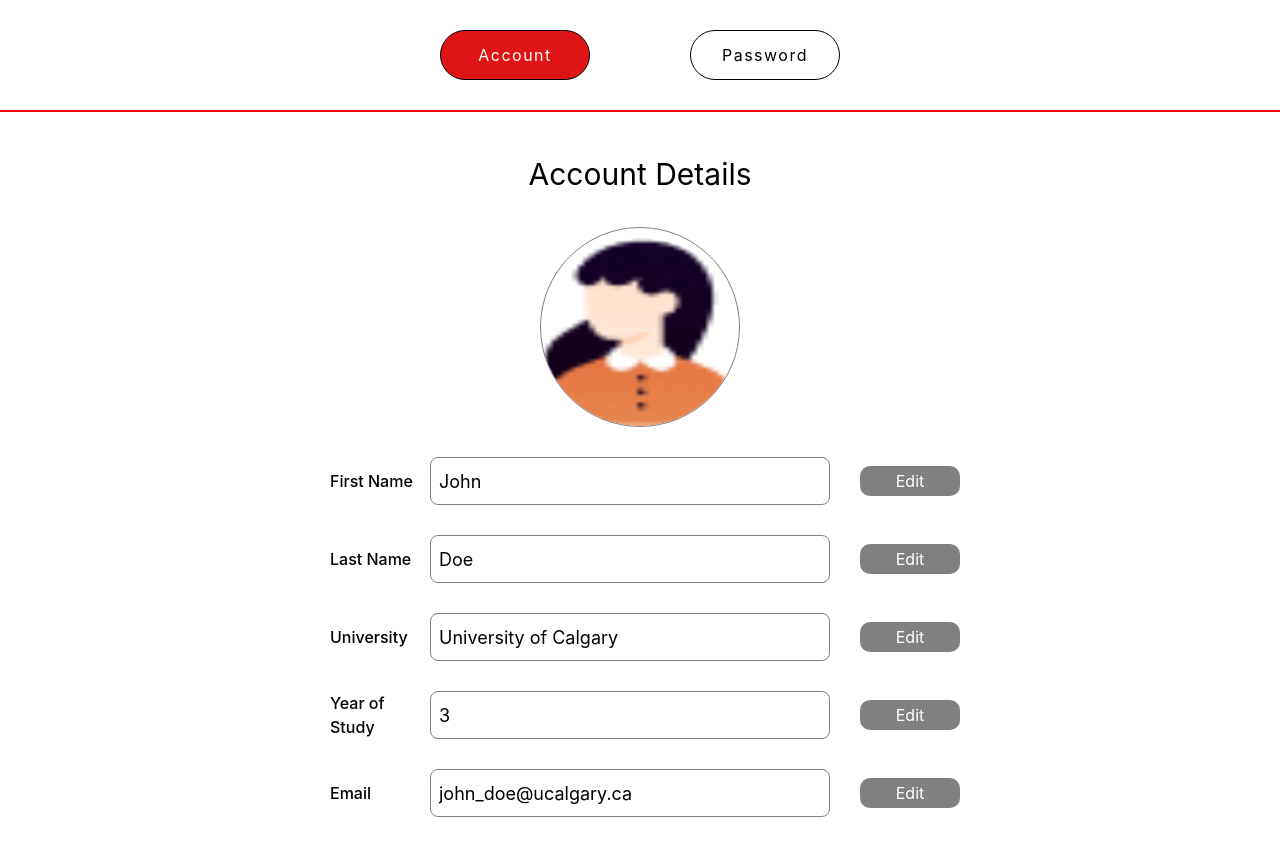
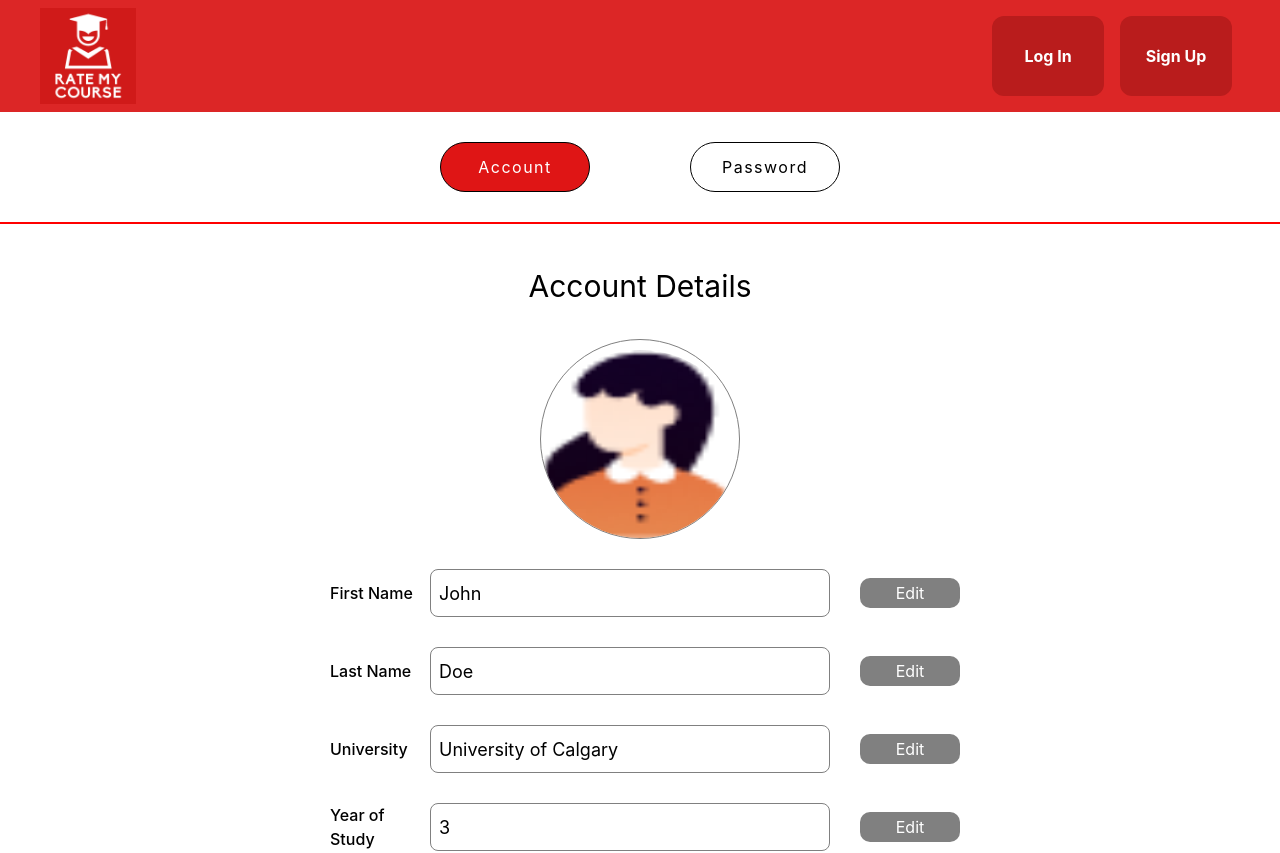
Before and after one commit to mrmallam/Rate_My_Course, a React (Create React App) app in the folder Frontend/rate_my_course/: page /accountSettings in a window 1280 px wide. Shown: the top 853 px of the page. Built offline with nearby package versions, Linux system fonts and the light colour scheme.

Commit message:
Fixes/navigation

```diff
--- a/Frontend/rate_my_course/src/components/Header.js
+++ b/Frontend/rate_my_course/src/components/Header.js
@@ -62,7 +62,8 @@ export default function Header() {
         </button>
           {isMenuOpen && (
             <div className="absolute right-0 m-2 mt-11 md:mt-24 md:border-2 md:mr-16 w-48 py-2 bg-white shadow-lg rounded-lg border border-red-600">
-              <a href="/profile" className="block px-4 py-2 text-sm md:text-lg hover:bg-gray-100 cursor-pointer">Profile</a>
+              <a href="/home" className="block px-4 py-2 text-sm md:text-lg hover:bg-gray-100 cursor-pointer">Profile</a>
+              <a href="/accountSettings" className="block px-4 py-2 text-sm md:text-lg hover:bg-gray-100 cursor-pointer">My Settings</a>
               <a href="/home" onClick={handleLogout} className="block px-4 py-2 text-sm md:text-lg hover:bg-gray-100 cursor-pointer">Logout</a>
             </div>
           )}
--- a/Frontend/rate_my_course/src/pages/AccountSettings.js
+++ b/Frontend/rate_my_course/src/pages/AccountSettings.js
@@ -1,6 +1,6 @@
 import React, { useState } from "react";
 import '../styles/AccountSettings.css';
-
+import Header from '../components/Header';
 import CustomButton from '../components/CustomButton';
 
 import AccountSettingsPassword from "./AccountSettingsPassword";
@@ -16,9 +16,11 @@ const AccountSettings = () => {
         setActivePage(page === activePage ? page : page);
     };
 
+    return (
+        <div>
+            <Header />
+            <div className="mainContainer--accountSettings">
 
-    return (
-        <div className="mainContainer--accountSettings">
                 <div className="selectionsContainer">
                     <button className={activePage === "account" ? "active" : "selection"} onClick={() => handleButtonClick('account')}>
                         Account
@@ -27,6 +29,7 @@ const AccountSettings = () => {
                         Password
                     </button>
                 </div>
+
                 <div id="accountSettingsDividerBar"></div>
 
                 <div id="componentContainer">
@@ -34,8 +37,8 @@ const AccountSettings = () => {
                     {activePage === 'account' && <AccountSettingsMain/>}
                 </div>
             </div>
+        </div>
     );
-
 };
 
 export default AccountSettings;
```
Also changed, not shown: 1 other file (tests, documents, lock files or other folders). Lines whose indentation alone changed are shown as unchanged.
